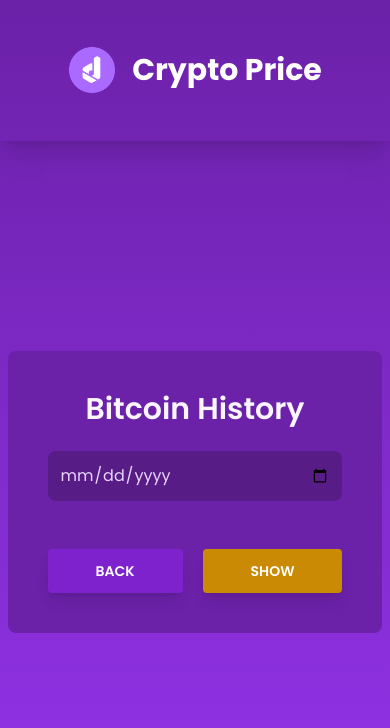
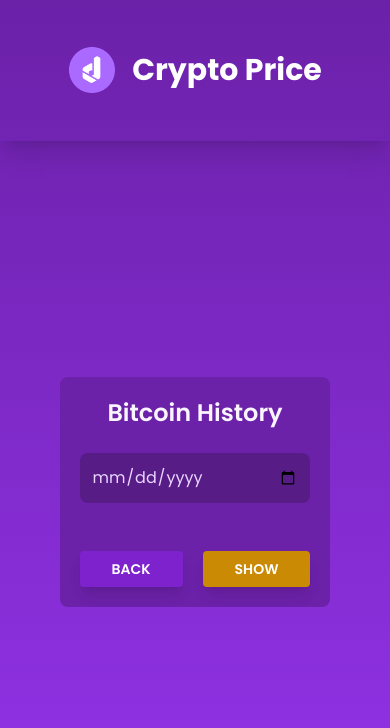
Before and after one commit to augustosardinha/crypto-price, a Vue app: page /crypto-price/crypto/1/history in a window 390 px wide. Shown: the top 728 px of the page. Built offline with nearby package versions, Linux system fonts and the light colour scheme.

Commit message:
fix: fixing CryptoForm and HistoryView responsive

```diff
--- a/src/components/CryptoForm.vue
+++ b/src/components/CryptoForm.vue
@@ -19,12 +19,12 @@
     <div class="flex justify-center gap-5">
       <router-link
         to="/crypto-price/"
-        class="py-3 px-12 rounded shadow-lg font-semibold text-sm  text-white bg-purple-700 hover:bg-purple-600"
+        class="py-2 px-8 md:py-3 md:px-12 rounded shadow-lg font-semibold text-sm  text-white bg-purple-700 hover:bg-purple-600"
       >
         BACK
       </router-link>
       <button
-        class="py-3 px-12 rounded shadow-lg font-semibold text-sm text-white bg-yellow-600 hover:bg-yellow-500"
+        class="py-2 px-8 md:py-3 md:px-12 rounded shadow-lg font-semibold text-sm text-white bg-yellow-600 hover:bg-yellow-500"
       >
         SHOW
       </button>
--- a/src/views/HistoryView.vue
+++ b/src/views/HistoryView.vue
@@ -1,6 +1,6 @@
 <template>
-  <section class="animate-fadeIn flex flex-col p-10 rounded-lg bg-purple-800">
-    <h1 class="mb-6 text-3xl text-center text-purple-50 font-semibold">
+  <section class="animate-fadeIn flex flex-col p-5 md:p-10 rounded-lg bg-purple-800">
+    <h1 class="mb-6 text-2xl md:text-3xl text-center text-purple-50 font-semibold">
       {{ currentCrypto.name }} History
     </h1>
     <CryptoHistory v-if="history.price" />
```
